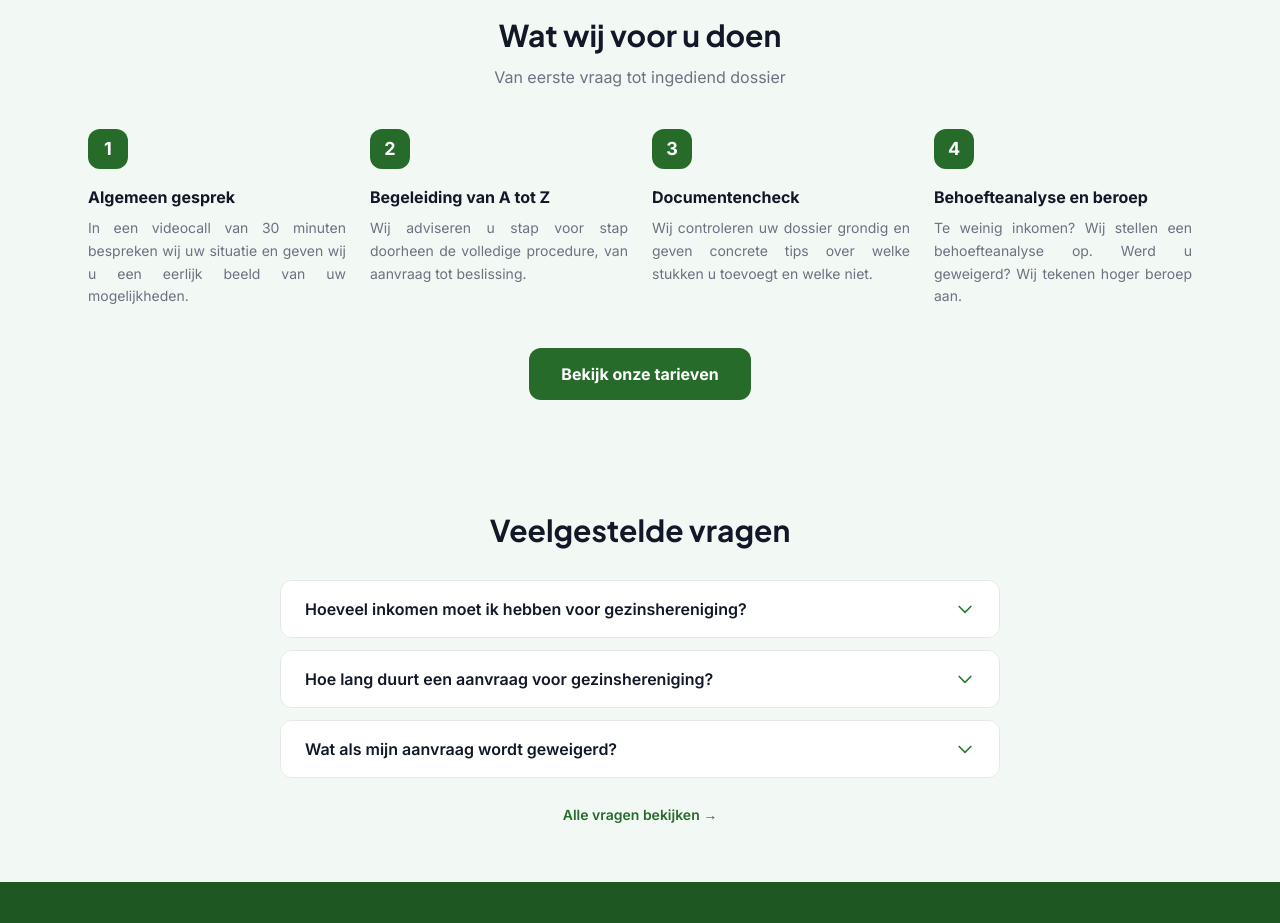
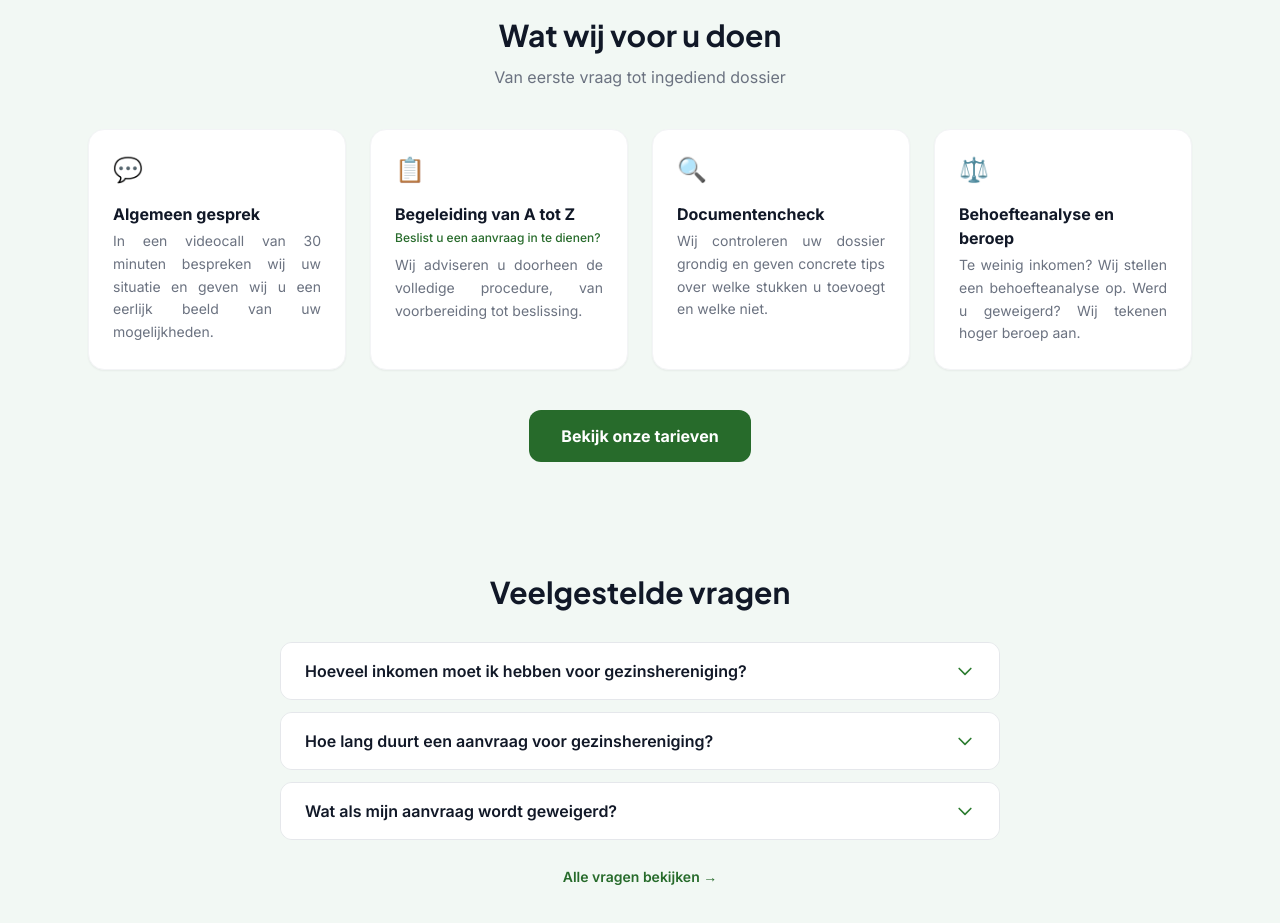
Before and after one commit to conscencia/mijngezinshereniging, a React (Vite) app: page / in a window 1280 px wide. Shown: the part 1940-2863 px from the top of the page. Built offline with nearby package versions, Linux system fonts and the light colour scheme.

Commit message:
Diensten als losse kaarten zonder stapnummers

```diff
--- a/src/pages/Home.jsx
+++ b/src/pages/Home.jsx
@@ -225,14 +225,32 @@ export default function Home() {
           </div>
           <div className="grid grid-cols-1 sm:grid-cols-2 lg:grid-cols-4 gap-6">
             {[
-              { step: "1", title: "Algemeen gesprek", desc: "In een videocall van 30 minuten bespreken wij uw situatie en geven wij u een eerlijk beeld van uw mogelijkheden." },
-              { step: "2", title: "Begeleiding van A tot Z", desc: "Wij adviseren u stap voor stap doorheen de volledige procedure, van aanvraag tot beslissing." },
-              { step: "3", title: "Documentencheck", desc: "Wij controleren uw dossier grondig en geven concrete tips over welke stukken u toevoegt en welke niet." },
-              { step: "4", title: "Behoefteanalyse en beroep", desc: "Te weinig inkomen? Wij stellen een behoefteanalyse op. Werd u geweigerd? Wij tekenen hoger beroep aan." },
+              {
+                icon: "💬",
+                title: "Algemeen gesprek",
+                desc: "In een videocall van 30 minuten bespreken wij uw situatie en geven wij u een eerlijk beeld van uw mogelijkheden.",
+              },
+              {
+                icon: "📋",
+                title: "Begeleiding van A tot Z",
+                sub: "Beslist u een aanvraag in te dienen?",
+                desc: "Wij adviseren u doorheen de volledige procedure, van voorbereiding tot beslissing.",
+              },
+              {
+                icon: "🔍",
+                title: "Documentencheck",
+                desc: "Wij controleren uw dossier grondig en geven concrete tips over welke stukken u toevoegt en welke niet.",
+              },
+              {
+                icon: "⚖️",
+                title: "Behoefteanalyse en beroep",
+                desc: "Te weinig inkomen? Wij stellen een behoefteanalyse op. Werd u geweigerd? Wij tekenen hoger beroep aan.",
+              },
             ].map((s) => (
-              <div key={s.step} className="relative">
-                <div className="w-10 h-10 bg-primary-600 text-white rounded-xl flex items-center justify-center font-bold text-lg mb-4">{s.step}</div>
-                <h3 className="font-bold text-gray-900 mb-2 text-base">{s.title}</h3>
+              <div key={s.title} className="bg-white rounded-2xl p-6 border border-gray-100 shadow-sm">
+                <div className="text-2xl mb-4">{s.icon}</div>
+                <h3 className="font-bold text-gray-900 mb-1 text-base">{s.title}</h3>
+                {s.sub && <p className="text-primary-600 text-xs font-medium mb-2">{s.sub}</p>}
                 <p className="text-gray-500 text-sm leading-relaxed text-justify">{s.desc}</p>
               </div>
             ))}
```
